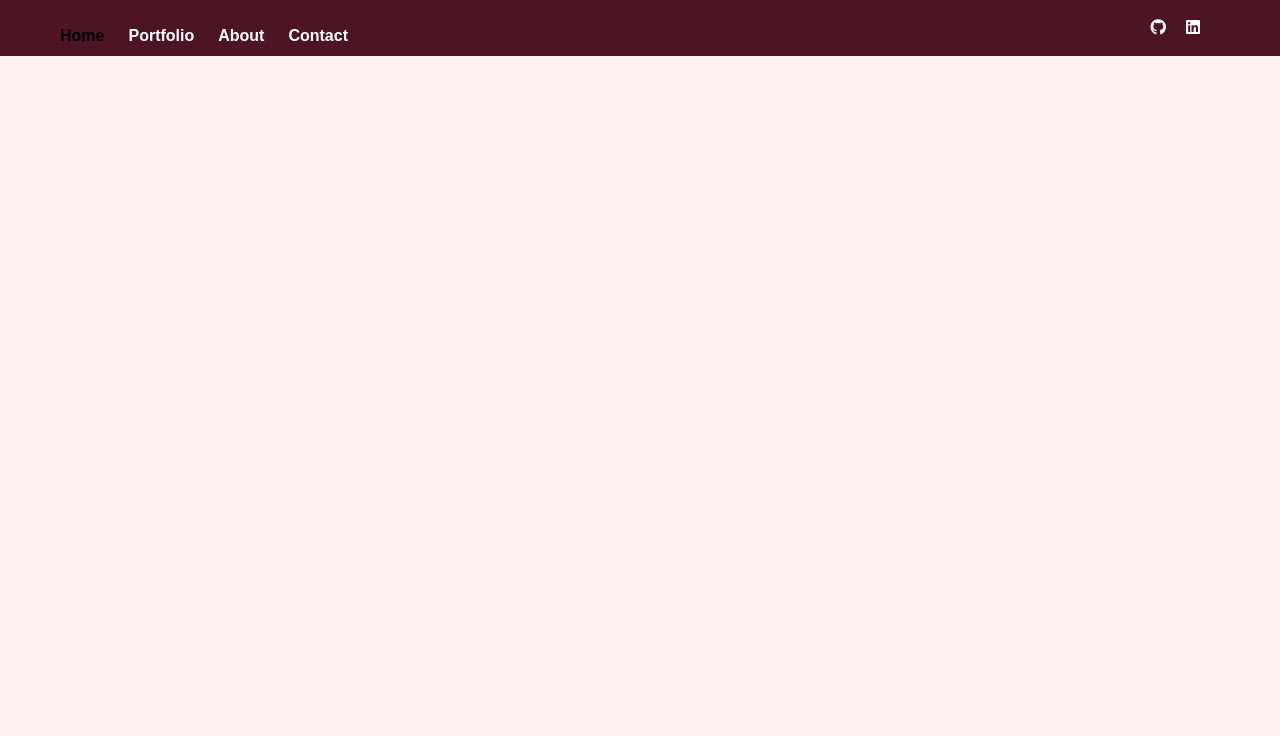
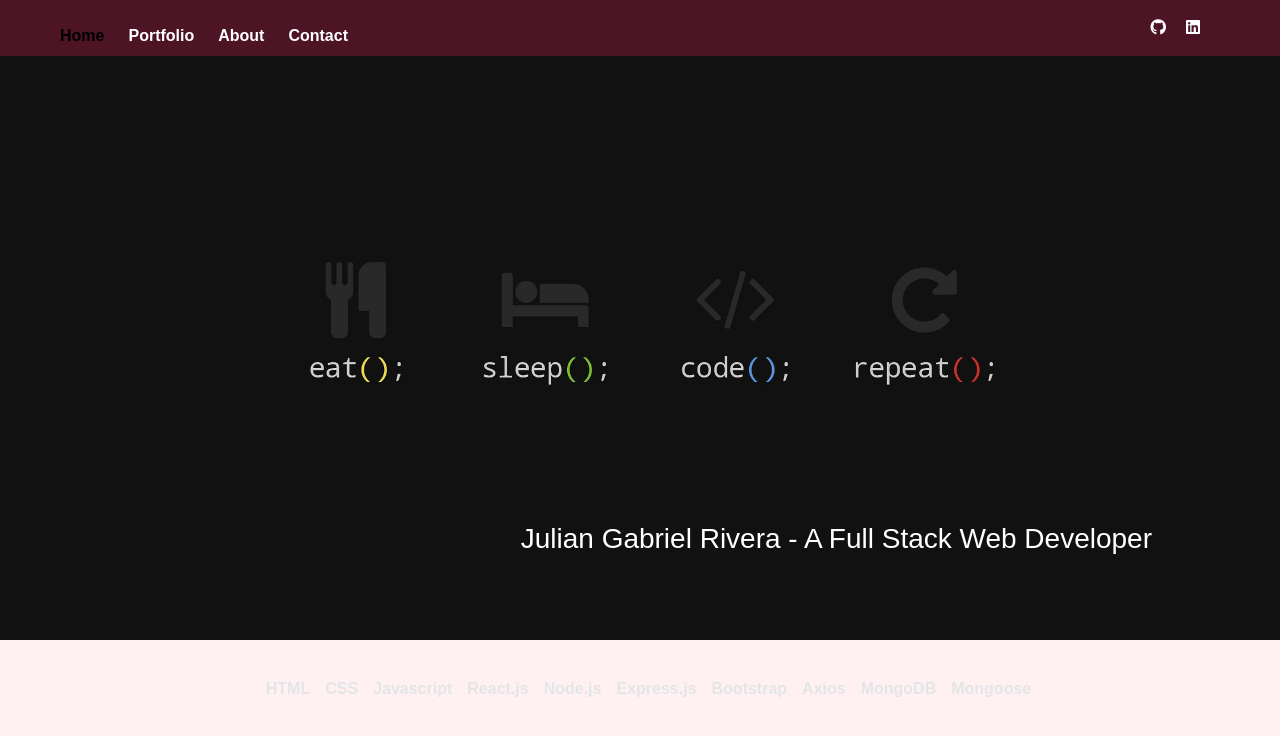
Before and after one commit to JulianGabrielRivera/my-portfolio, a React (Create React App) app: page / in a window 1280 px wide. Shown: the top 736 px of the page. Built offline with nearby package versions, Linux system fonts and the light colour scheme.

Commit message:
changed home route to slash

```diff
--- a/src/App.jsx
+++ b/src/App.jsx
@@ -12,7 +12,7 @@
       <Navbar />
 
       <Routes>
-        <Route path='/home' element={<Home />}></Route>
+        <Route path='/' element={<Home />}></Route>
         <Route path='/portfolio' element={<Portfolio />}></Route>
         <Route path='/contact' element={<Contact />}></Route>
       </Routes>
--- a/src/components/Navbar.jsx
+++ b/src/components/Navbar.jsx
@@ -23,7 +23,7 @@
             <ul className='navbar-nav me-auto mb-2 mb-lg-0 mt-3'>
               <li className='nav-item me-4'>
                 <Link
-                  to='/home'
+                  to='/'
                   style={{
                     textDecoration: 'none',
                     color: 'black',
```
